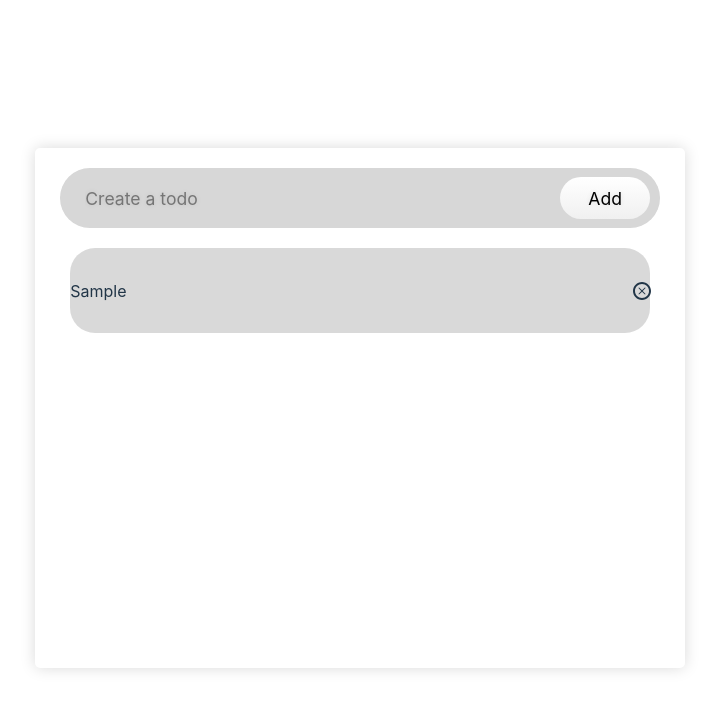
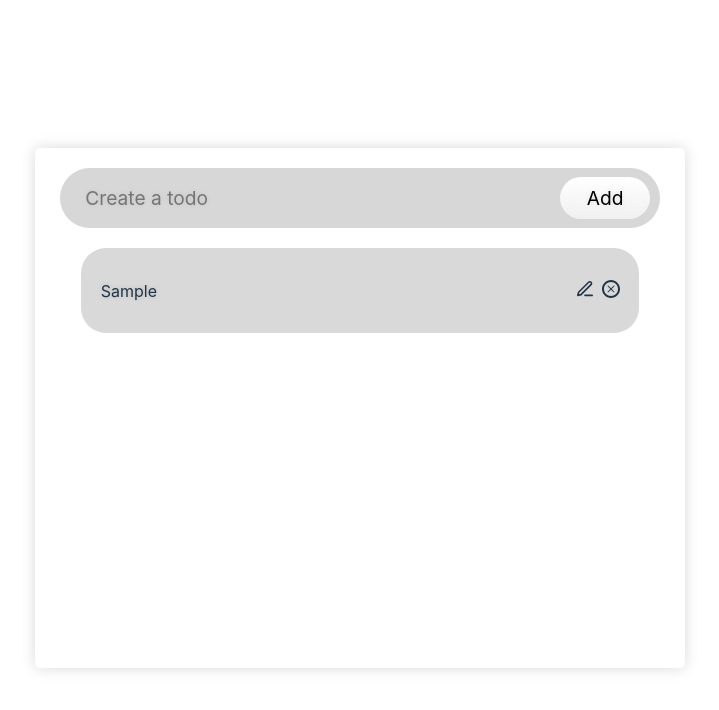
Before and after one commit to raglandconnor/personal-todo-app, a React (Vite) app: page / in a window 1280 px wide. Both pictures are taken after typing "Sample" into the empty fields and a click on the button "Add". Shown: the top 710 px of the page, without its empty margins (280-999 px from the left). Built offline with nearby package versions, Linux system fonts and the light colour scheme.

Commit message:
Prevent blank input, add styling

```diff
--- a/src/components/TodoForm/TodoForm.css
+++ b/src/components/TodoForm/TodoForm.css
@@ -22,7 +22,7 @@
   font-family: Inter, system-ui, Avenir, Helvetica, Arial, sans-serif;
   text-shadow: 0 0 5px rgba(0, 0, 0, 0.1);
   padding-left: 15px;
-  font-size: 1.1rem;
+  font-size: 1.2rem;
   border-radius: 50px;
 }
 
@@ -38,7 +38,7 @@
   border-radius: 50px;
   cursor: pointer;
   text-shadow: 0 0 5px rgba(0, 0, 0, 0.1);
-  font-size: 1.1rem;
+  font-size: 1.2rem;
   background: linear-gradient(to top, #f0f0f0, #ffffff);
 }
 
--- a/src/components/TodoForm/TodoForm.jsx
+++ b/src/components/TodoForm/TodoForm.jsx
@@ -14,6 +14,8 @@ function TodoForm({ todos, setTodos }) {
   const handleSubmit = (e) => {
     e.preventDefault();
 
+    if (input === "") return;
+
     setTodos([
       {
         id: nanoid(),
@@ -24,11 +26,6 @@ function TodoForm({ todos, setTodos }) {
 
     setInput("");
   };
-
-  console.log("input");
-  console.log(input);
-  console.log("todos");
-  console.log(todos);
 
   return (
     <form className="todo-form" onSubmit={handleSubmit}>
--- a/src/components/TodoItem/TodoItems.css
+++ b/src/components/TodoItem/TodoItems.css
@@ -1,18 +1,45 @@
 .todo-item {
   background-color: rgba(0, 0, 0, 0.15);
   width: 100px;
-  width: 95%;
+  width: 85%;
   height: 85px;
   border-radius: 25px;
   display: flex;
   align-items: center;
   justify-content: space-between;
+  padding: 0 20px;
 }
 
 .todo-text {
   margin-right: auto;
+  text-shadow: 0 0 5px rgba(0, 0, 0, 0.15);
+}
+
+.todo-edit {
+  scale: 1.2;
+  margin-right: 10px;
+  cursor: pointer;
+  transition: scale 0.1s ease;
+}
+
+.todo-edit:hover {
+  scale: 1.3;
+}
+
+.todo-edit:active {
+  scale: 1.1;
 }
 
 .todo-remove {
   scale: 1.5;
+  cursor: pointer;
+  transition: scale 0.1s ease;
 }
+
+.todo-remove:hover {
+  scale: 1.6;
+}
+
+.todo-remove:active {
+  scale: 1.4;
+}
--- a/src/components/TodoItem/TodoItems.jsx
+++ b/src/components/TodoItem/TodoItems.jsx
@@ -1,16 +1,20 @@
 import React from "react";
 import "./TodoItems.css";
 import { TiDeleteOutline } from "react-icons/ti";
+import { FiEdit3 } from "react-icons/fi";
 
 function TodoItem({ todos, handleRemove }) {
   const todoElements = todos.map((todo) => {
     return (
       <div key={todo.id} className="todo-item">
-        <p>{todo.text}</p>
-        <TiDeleteOutline
-          className="todo-remove"
-          onClick={() => handleRemove(todo.id)}
-        />
+        <p className="todo-text">{todo.text}</p>
+        <div>
+          <FiEdit3 className="todo-edit" />
+          <TiDeleteOutline
+            className="todo-remove"
+            onClick={() => handleRemove(todo.id)}
+          />
+        </div>
       </div>
     );
   });
```
